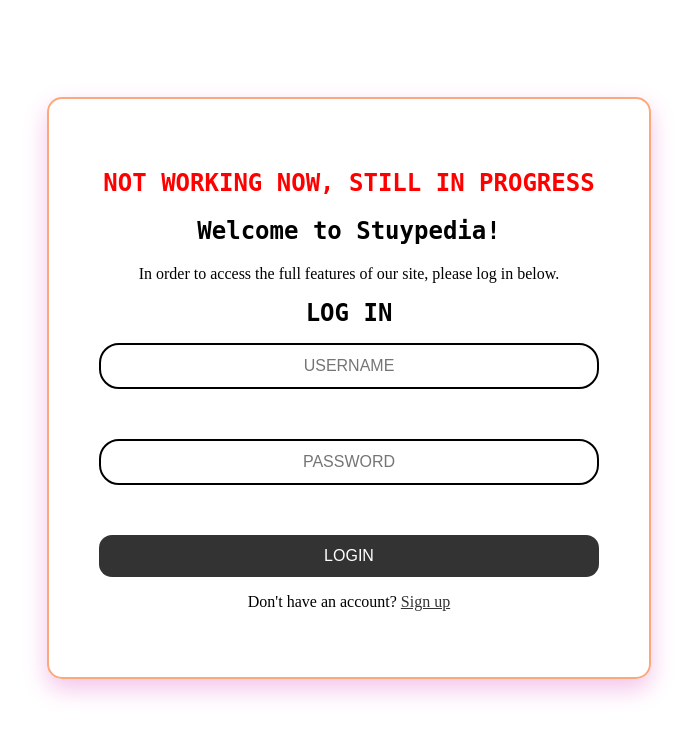
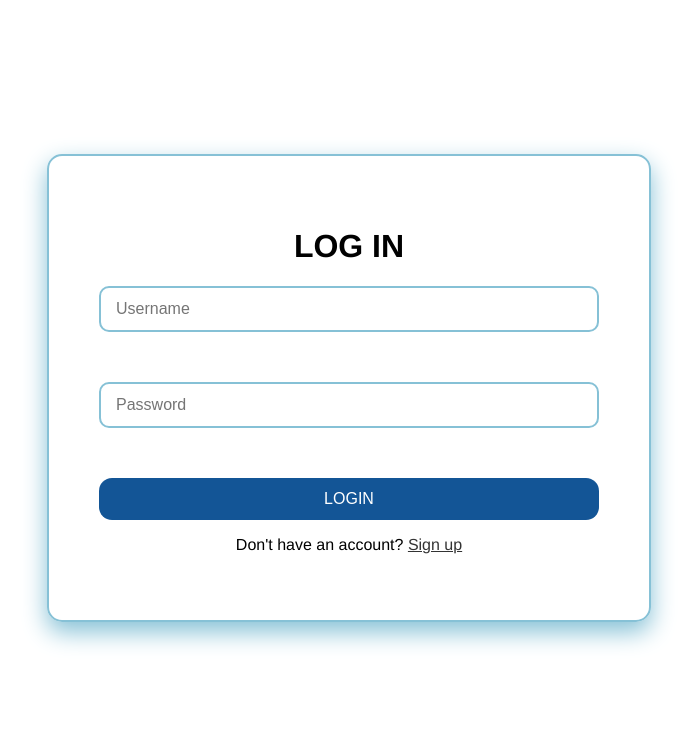
Before and after one commit to nk-nyc/p05-hojpoj-stuypedia, a Flask app: page /login in a window 1280 px wide. Shown: the top 738 px of the page, without its empty margins (291-988 px from the left). Run offline with Flask 3, Linux system fonts and the light colour scheme.

Commit message:
css login

```diff
--- a/app/templates/login.html
+++ b/app/templates/login.html
@@ -4,25 +4,26 @@
         <title>Log in</title>
         <link href="../static/css/login.css" rel="stylesheet"/>
     <style>
-        form {
+       form {
             display: flex;
             flex-direction: column;
             gap: 1rem;
+            border: #e6a6fc;
         }
 
         input[type="text"],
         input[type="password"] {
                   width: 100%;
                   padding: 12px 15px;
-                  border: 2px solid;
-                  border-radius: 20px;
+                  border: 2px solid #86c1d6;
+                  border-radius: 10px;
                   font-size: 16px;
-                  text-align: center;
 			      box-sizing: border-box;
+
         }
 
         input[type="submit"] {
-            background-color: #333;
+            background-color: #135596;
             color: white;
             padding: 0.75rem;
             border: none;
@@ -33,7 +34,7 @@
         }
 
         input[type="submit"]:hover {
-            background-color: #555;
+            background-color: #01186d;
         }
     </style>
 
@@ -44,6 +45,7 @@
     display: flex;
     justify-content: center;
     align-items: center;
+    font-family: Helvetica
     ">
 
     <div style="
@@ -51,27 +53,22 @@
       width: 100%;
       padding: 50px;
       border-radius: 15px;
-      box-shadow: 0 10px 25px #f4c3e9;
-      border: 2px solid #fca87b;
+      box-shadow: 0 10px 25px #86c1d6;
+      border: 2px solid #86c1d6;
       text-align: center;
     ">
-     <div>
-            <h2 style="color: red;">NOT WORKING NOW, STILL IN PROGRESS</h2>
-
-            <h2>Welcome to Stuypedia!</h2>
-            <p>In order to access the full features of our site, please log in below.</p>
-        </div>
-        <h1 id="login-title"> LOG IN </h1>
+        <h1> LOG IN </h1>
+        <p>   </p>
         <p>{{error}}</p>
         <form method="post" action="/login">
 
           <!-- <label for="username">Username:</label> -->
 
-            <input type="text" id="username" name="username" placeholder= "USERNAME" required>
+            <input type="text" id="username" name="username" placeholder= "Username" required>
             <br>
           <!--  <label for="password">Password:</label> -->
 
-            <input type="password" id="password" name="password"  placeholder= "PASSWORD" required>
+            <input type="password" id="password" name="password"  placeholder= "Password" required>
             <br>
             <input type="submit" value="LOGIN">
         </form>
```
